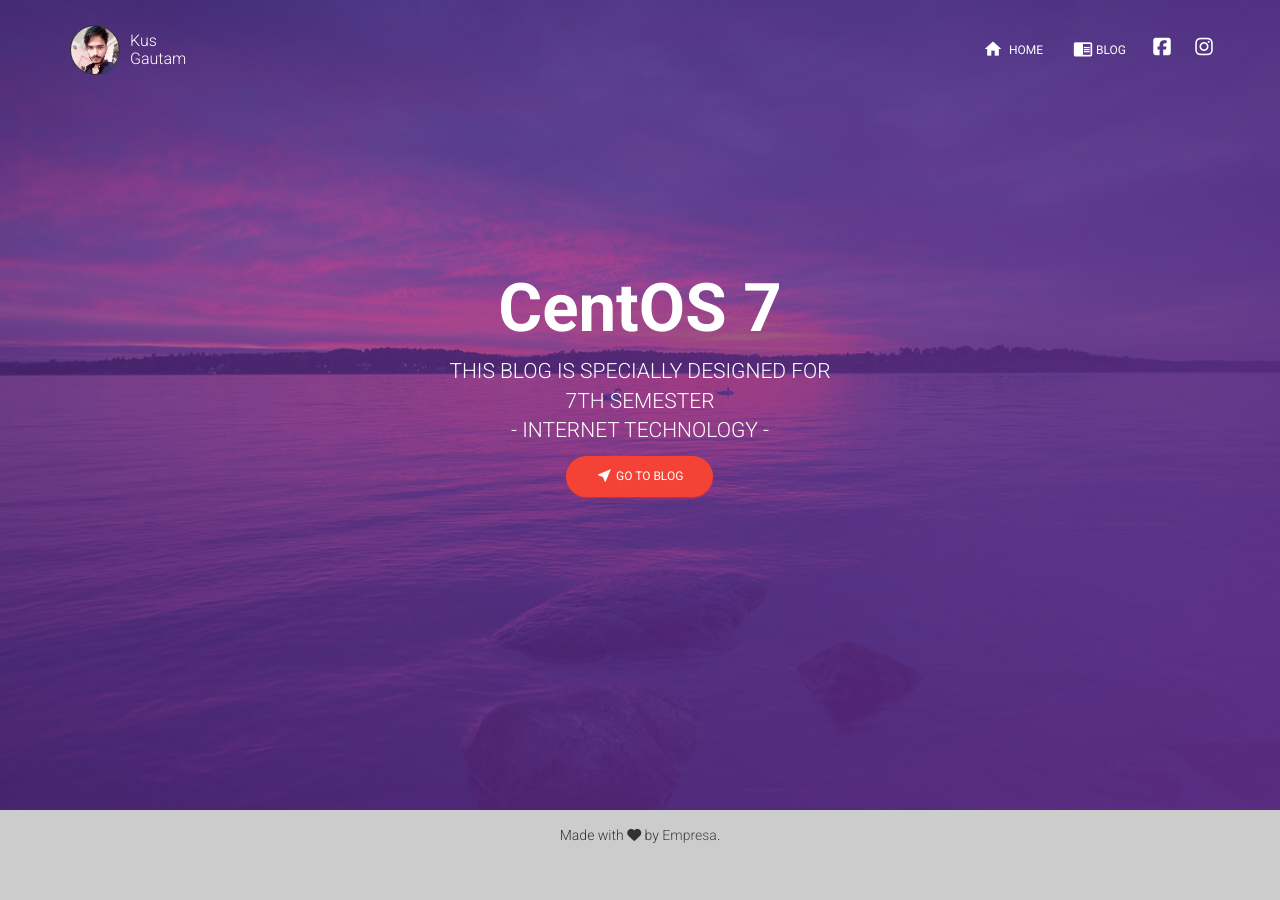
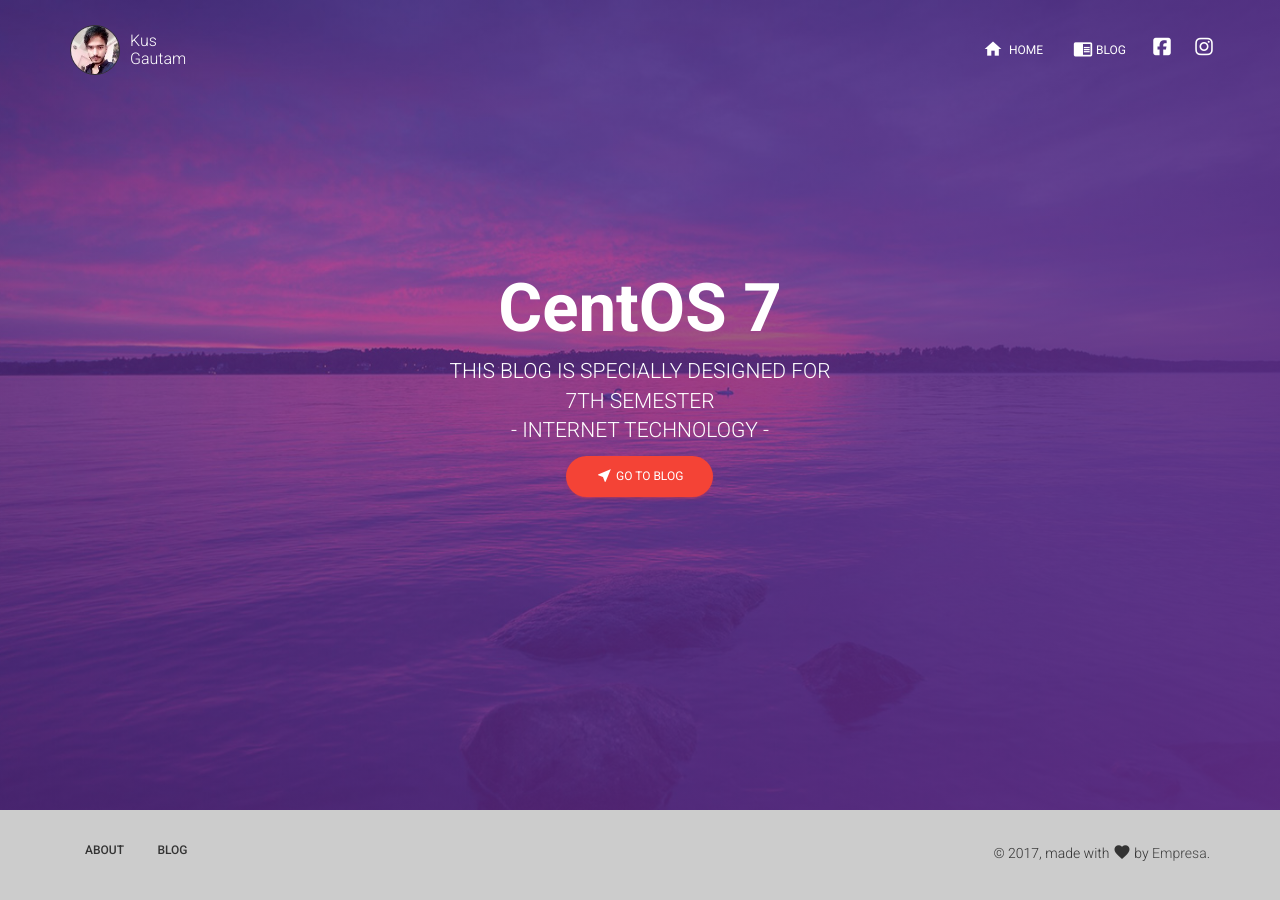
Before and after one commit to Cloudxtreme/doc-centos-7, a Jekyll site: the page built from index.html, in a window 1280 px wide. Built offline with Jekyll 4.4.1, drawn with Linux system fonts in a browser that asks for light colours; nearby versions of some CDN libraries.

Commit message:
update default.html

```diff
--- a/_layouts/default.html
+++ b/_layouts/default.html
@@ -77,14 +77,27 @@
 <body class="index-page">
 	{{ content }}
 
-<div class="footer">
-	<div class="row">
-		<div class="container text-center">
-    			<p class="margin-top">Made with <i class="fa fa-heart heart"></i> by <a href="https://github.com/aakarkun/empresa-repo">Empresa</a>.</p>
-		</div>
-	</div>
-
-</div>
+<footer class="footer">
+	    <div class="container">
+	        <nav class="pull-left">
+	            <ul>
+					<li>
+						<a href="http://www.linkedin.com/in/kusgautam">
+							About
+						</a>
+					</li>
+					<li>
+						<a href="https://aakarkun.github.io/doc-centos-7/blog">
+						   Blog
+						</a>
+					</li>
+	            </ul>
+	        </nav>
+	        <div class="copyright pull-right">
+	            &copy; 2017, made with <i class="material-icons">favorite</i> by <a href="https://meemimos.github.io/empresa-repo/">Empresa</a>.
+	        </div>
+	    </div>
+	</footer>
 
 
 
```
